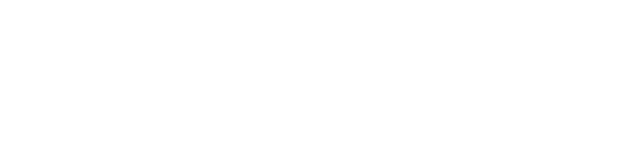
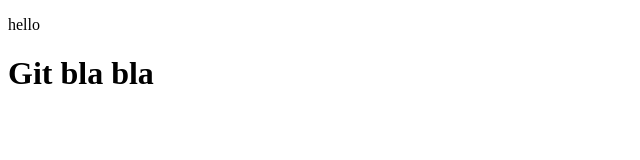
Before and after one commit to Svampurinn/git-test, a plain HTML site: page index.html in a window 1280 px wide. Shown: the whole page, without its empty margins (0-640 px from the left). Drawn offline with Linux system fonts and the light colour scheme.

Commit message:
My first commit

```diff
--- a/index.html
+++ b/index.html
@@ -7,6 +7,10 @@
     <title>Document</title>
   </head>
   <body>
+    <div id="git">
+      <p>hello</p>
+      <h1>Git bla bla</h1>
+    </div>
     <script src="main.js"></script>
   </body>
 </html>
--- a/style.css
+++ b/style.css
@@ -1,3 +1,4 @@
 * {
   width: 100%;
+  padding: 0%;
 }
```
